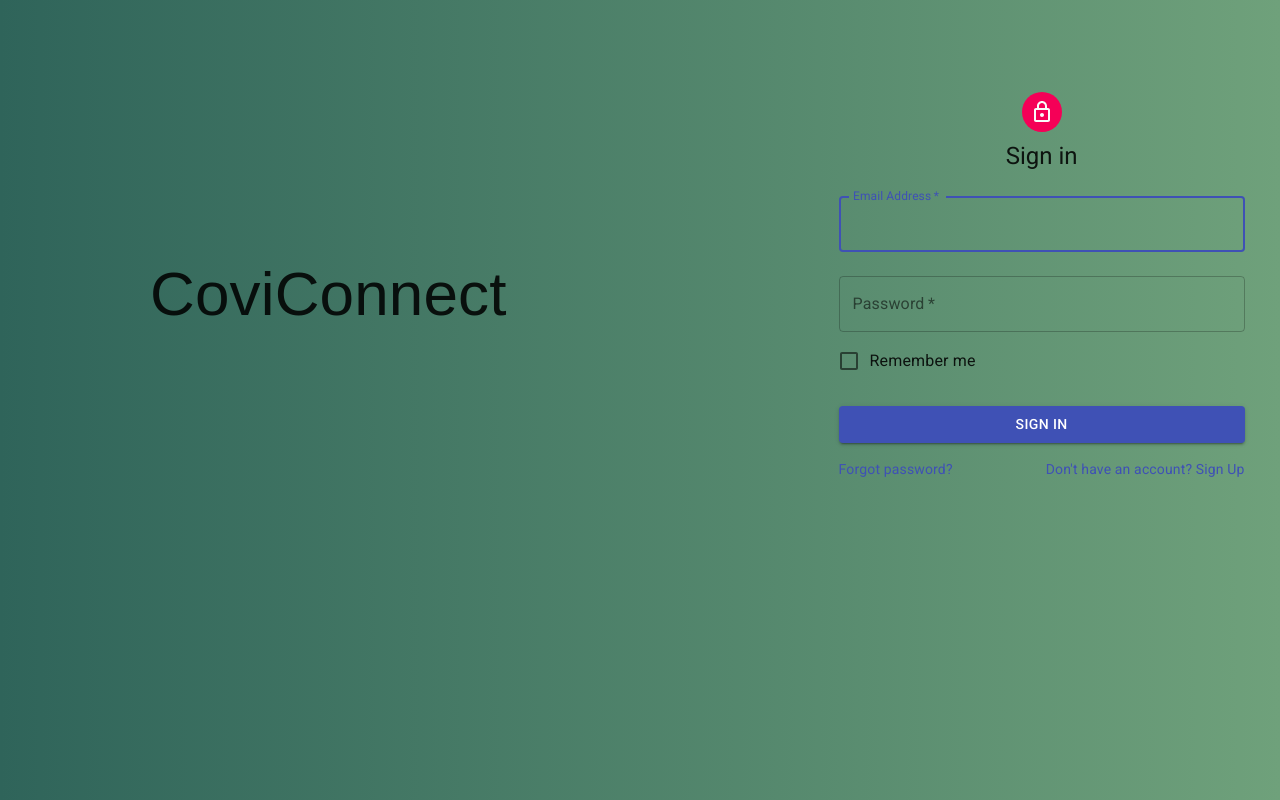
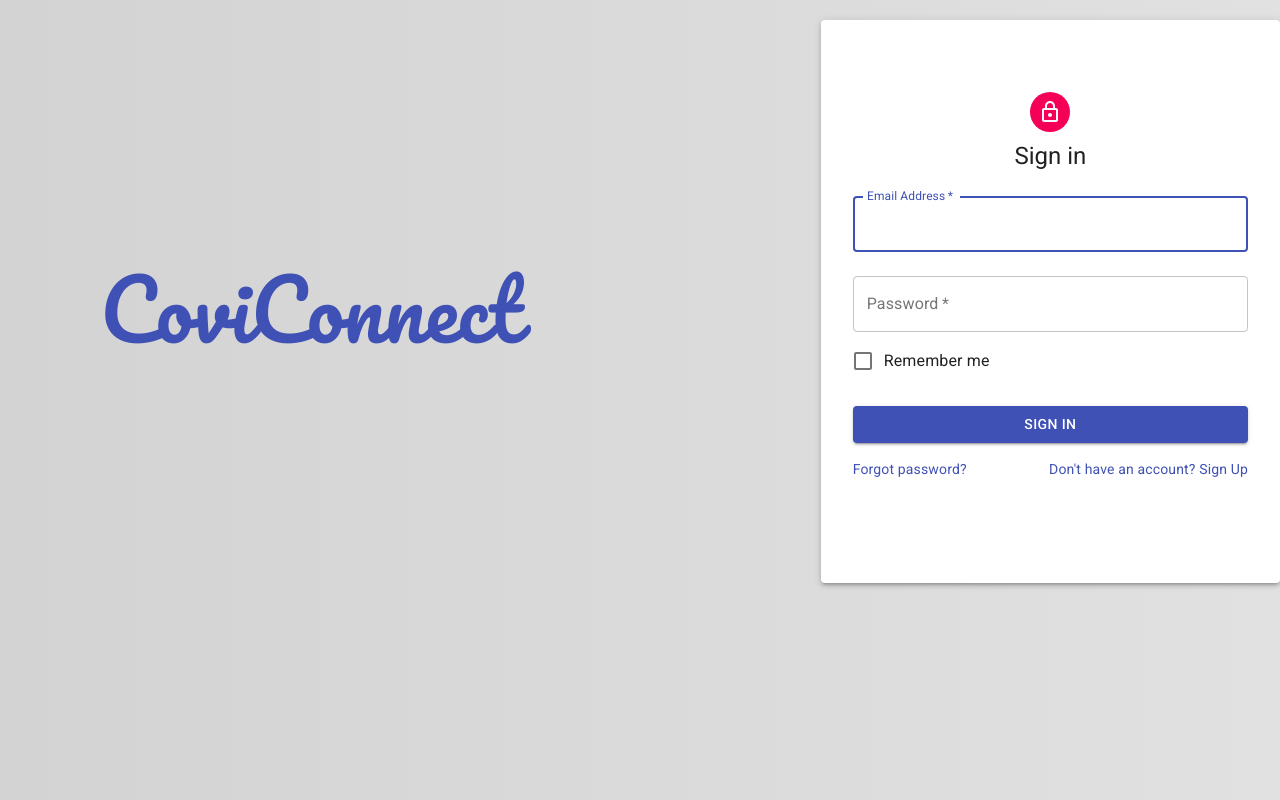
Before and after one commit to sidk003/CoviConnect, a React (Create React App) app in the folder client/: page / in a window 1280 px wide. Built offline with nearby package versions, Linux system fonts and the light colour scheme.

Commit message:
Style Changes

```diff
--- a/client/src/App.css
+++ b/client/src/App.css
@@ -4,3 +4,5 @@
 @import url("https://fonts.googleapis.com/css?family=Roboto:300,400,500,700&display=swap");
 /* Font icon import for material UI */
 @import url("https://fonts.googleapis.com/css?family=Roboto:300,400,500,700&display=swap");
+
+@import url('https://fonts.googleapis.com/css2?family=Pacifico&display=swap');
--- a/client/src/components/LandingPage/Login/Login.js
+++ b/client/src/components/LandingPage/Login/Login.js
@@ -3,17 +3,23 @@
 import SigninSide from "./SigninSide";
 import SignupSide from "./SignupSide";
 import useStyles from "./Styles";
+import { palette } from '@material-ui/system';
+import Card from '@material-ui/core/Card';
+
 
 export const Login = () => {
   const classes = useStyles();
 
   return (
+
     <div className={classes.login}>
       <Router>
-        <div>
-          <Route path="/" exact component={SigninSide} />
-          <Route exact path="/signup" component={SignupSide} />
-        </div>
+        <Card elevation={3}>
+          <div>
+            <Route path="/" exact component={SigninSide} />
+            <Route exact path="/signup" component={SignupSide} />
+          </div>
+          </Card>
       </Router>
     </div>
   );
--- a/client/src/components/LandingPage/Styles.js
+++ b/client/src/components/LandingPage/Styles.js
@@ -1,3 +1,4 @@
+import { blue } from "@material-ui/core/colors";
 import { makeStyles } from "@material-ui/core/styles";
 
 export default makeStyles((theme) => ({
@@ -16,13 +17,14 @@
     display: "flex",
     height: "100vh",
     background:
-      "linear-gradient(left,  rgba(47,100,90,1) 0%, rgba(111,161,123,1) 100%)",
+      "linear-gradient(left,  rgba(211,211,211,1) 0%, rgba(225,225,225,1) 100%)",
   },
   name: {
-    fontSize: 62,
+    fontSize: 82,
     marginTop: 250,
-    marginLeft: 150,
-    fontFamily: "Arial",
+    marginLeft: 100,
+    color: "rgba(63, 81, 181,1)",
+    fontFamily: "Pacifico",
   },
   //   divider: {
   //     marginLeft: 50,
```
Also changed, not shown: 1 other file (tests, documents, lock files or other folders).
